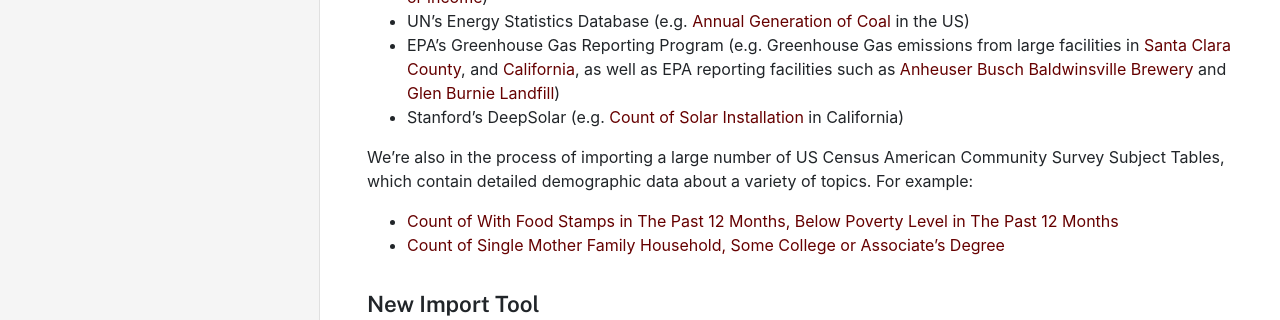
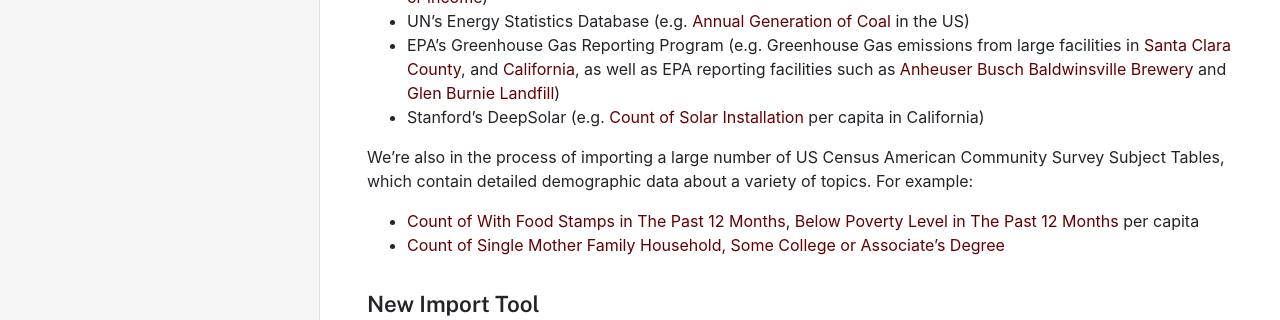
Before and after one commit to datacommonsorg/docsite, a Jekyll site: the page built from _posts/2021-10-10-updates.md, in a window 1280 px wide. Shown: the part 723-1043 px from the top of the page. Built offline with Jekyll 4.4.1, drawn with Linux system fonts in a browser that asks for light colours; comment, search, counter and statistics services are not loaded.

Commit message:
comments

```diff
--- a/_posts/2021-10-10-updates.md
+++ b/_posts/2021-10-10-updates.md
@@ -15,10 +15,10 @@
 * WHO’s Global Health Observatory (e.g. [Prevalence (%) of females in the US with BMI of 30 or greater](https://datacommons.org/tools/timeline#statsVar=WHO%2FNCD_BMI_30A_Female&place=country%2FUSA), [Percent of rural population in South Africa with at least basic drinking water services](https://datacommons.org/tools/timeline#statsVar=WHO%2FWSH_WATER_BASIC_Rural&place=country%2FZAF), and [Percent of urban population in the US with household expenditures on health greater than 10% of total household expenditure or income](https://datacommons.org/tools/timeline#statsVar=WHO%2FFINPROTECTION_CATA_TOT_10_POP_Urban&place=country%2FUSA))
 * UN’s Energy Statistics Database (e.g. [Annual Generation of Coal](https://datacommons.org/tools/timeline#statsVar=Annual_Generation_Energy_Coal&place=country%2FUSA) in the US)
 * EPA’s Greenhouse Gas Reporting Program (e.g. Greenhouse Gas emissions from large facilities in [Santa Clara County](https://datacommons.org/browser/geoId/06085?statVar=Annual_Emissions_GreenhouseGas_NonBiogenic), and [California](https://datacommons.org/browser/geoId/06?statVar=Annual_Emissions_GreenhouseGas_NonBiogenic), as well as EPA reporting facilities such as [Anheuser Busch Baldwinsville Brewery](https://datacommons.org/browser/epaGhgrpFacilityId/1002576) and [Glen Burnie Landfill](https://datacommons.org/browser/epaGhgrpFacilityId/1002004))
-* Stanford’s DeepSolar (e.g. [Count of Solar Installation](https://datacommons.org/tools/map#%26sv%3DCount_SolarInstallation%26pc%3D0%26pd%3DgeoId%2F06%26pn%3DCalifornia%26pt%3DState%26ept%3DCounty) in California)
+* Stanford’s DeepSolar (e.g. [Count of Solar Installation](https://datacommons.org/tools/map#%26sv%3DCount_SolarInstallation%26pc%3D1%26pd%3DgeoId%2F06%26pn%3DCalifornia%26pt%3DState%26ept%3DCounty) per capita in California)
 
 We’re also in the process of importing a large number of US Census American Community Survey Subject Tables, which contain detailed demographic data about a variety of topics. For example:
-* [Count of With Food Stamps in The Past 12 Months, Below Poverty Level in The Past 12 Months](https://datacommons.org/tools/map#%26sv%3DCount_Household_WithFoodStampsInThePast12Months_BelowPovertyLevelInThePast12Months%26pc%3D0%26pd%3Dcountry%2FUSA%26pn%3DUnited%20States%20of%20America%26pt%3DCountry%26ept%3DCounty)
+* [Count of With Food Stamps in The Past 12 Months, Below Poverty Level in The Past 12 Months](https://datacommons.org/tools/map#%26sv%3DCount_Household_WithFoodStampsInThePast12Months_BelowPovertyLevelInThePast12Months%26pc%3D1%26pd%3Dcountry%2FUSA%26pn%3DUnited%20States%20of%20America%26pt%3DCountry%26ept%3DCounty) per capita
 * [Count of Single Mother Family Household, Some College or Associate's Degree](https://datacommons.org/tools/map#%26sv%3DCount_Household_HouseholderEducationalAttainmentSomeCollegeOrAssociatesDegree_SingleMotherFamilyHousehold%26pc%3D0%26pd%3Dcountry%2FUSA%26pn%3DUnited%20States%20of%20America%26pt%3DCountry%26ept%3DCounty)
 
 ### New Import Tool
```
Also changed, not shown: _posts/2020-07-26-updates.md (renamed from _posts/2021-07-26-updates.md).
